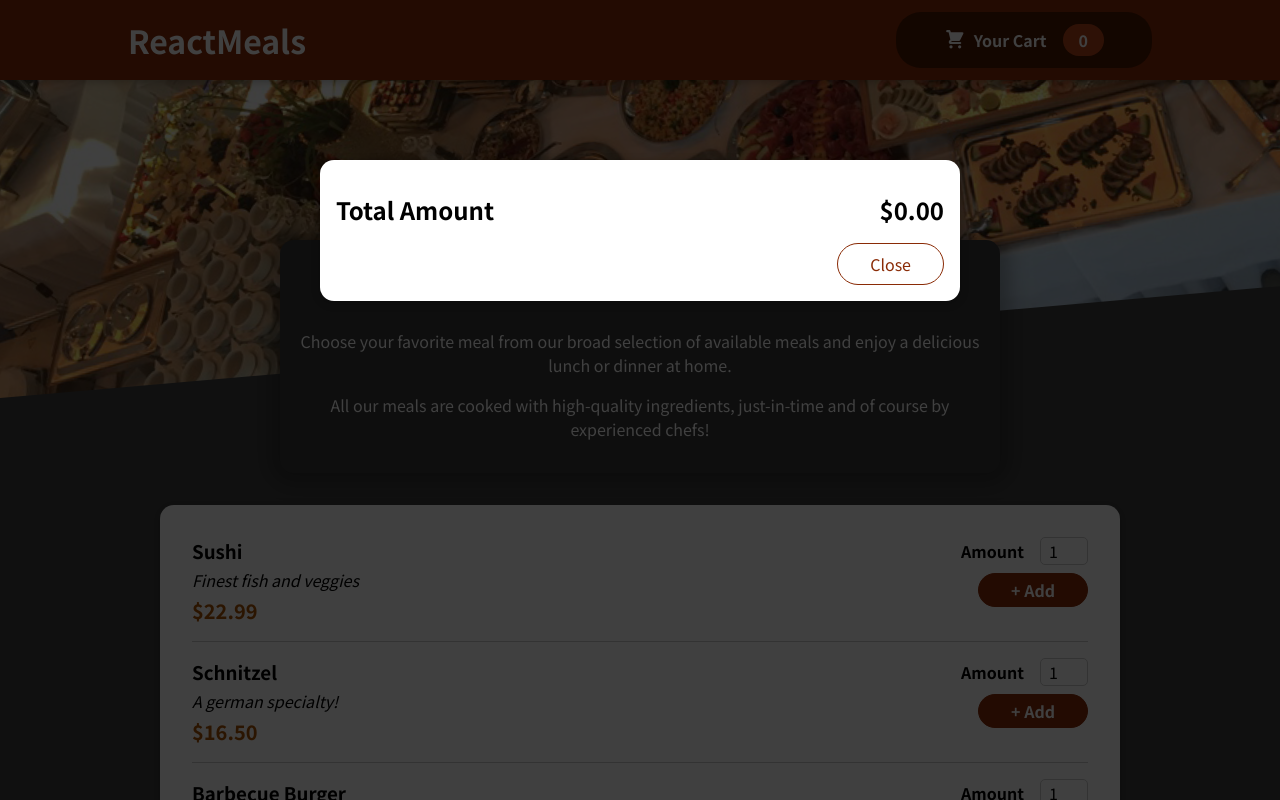
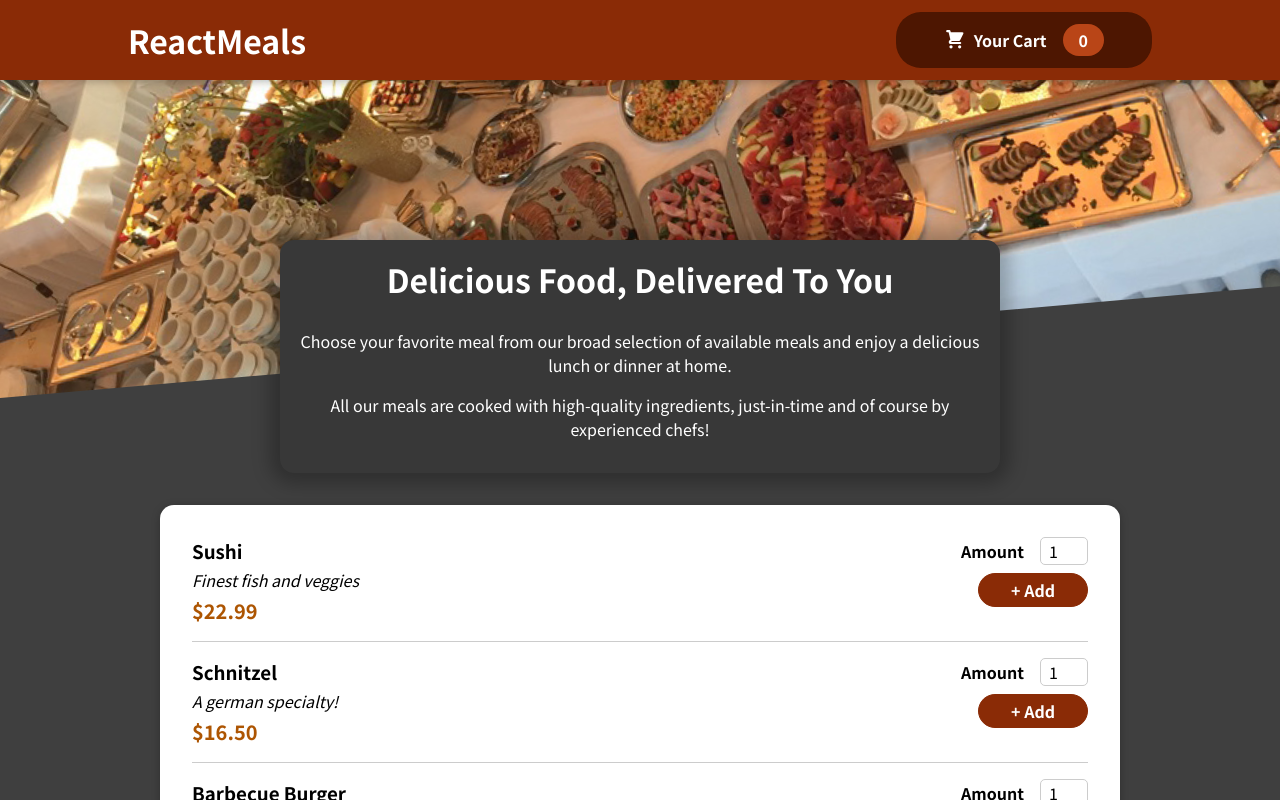
Before and after one commit to KostiantynDenysiuk/reactjs-food-order, a React (Create React App) app: page / in a window 1280 px wide. Shown: the top 800 px of the page. Built offline with nearby package versions, Linux system fonts and the light colour scheme.

Commit message:
some bug fixed

```diff
--- a/src/App.js
+++ b/src/App.js
@@ -19,7 +19,7 @@ function App() {
 
   return (
     <CartProvider>
-      <Cart />
+
       {cartIsShown && <div>Cart ...</div>}
       <Header onShowCart={showCartHandler} />
       <main>
```
